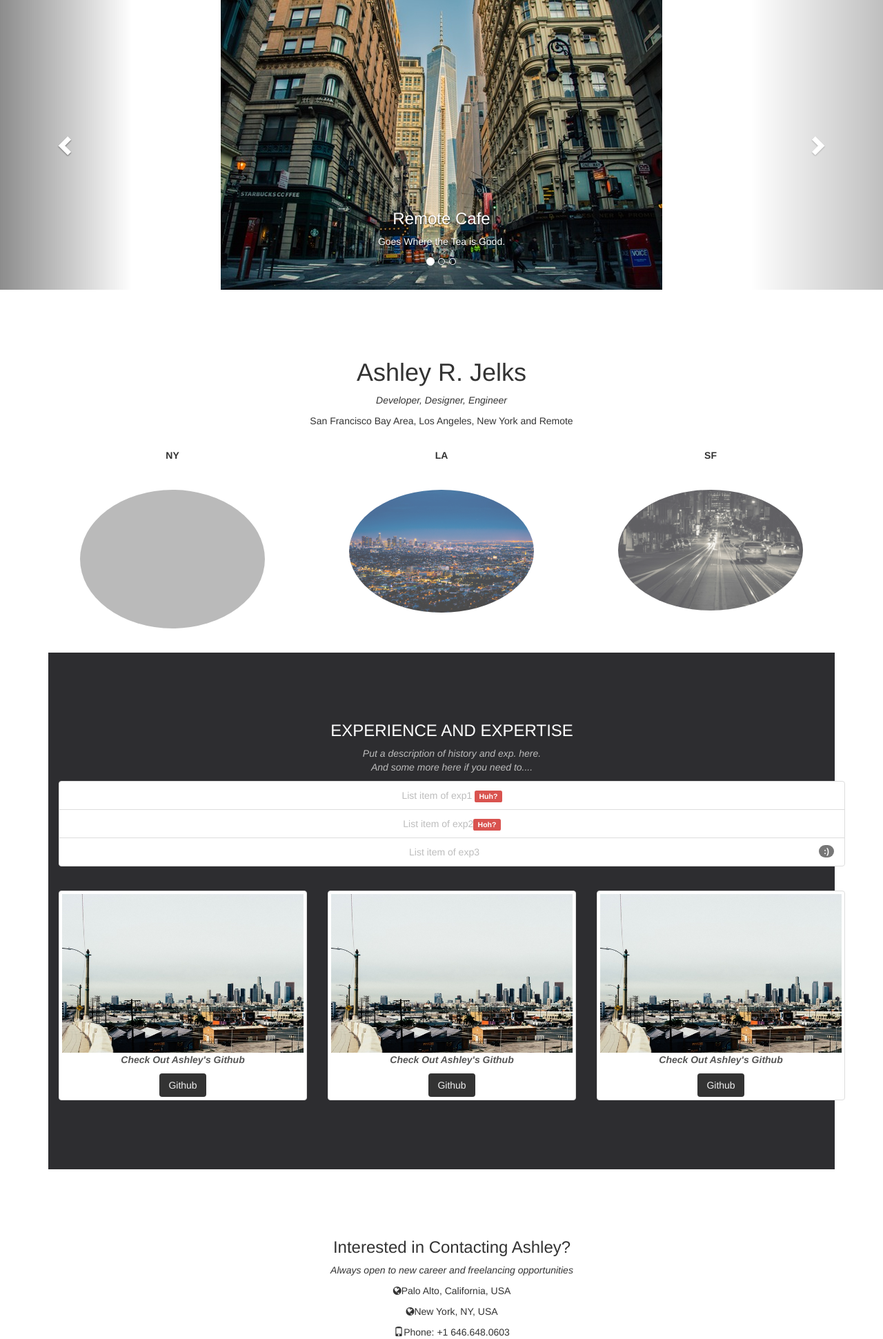
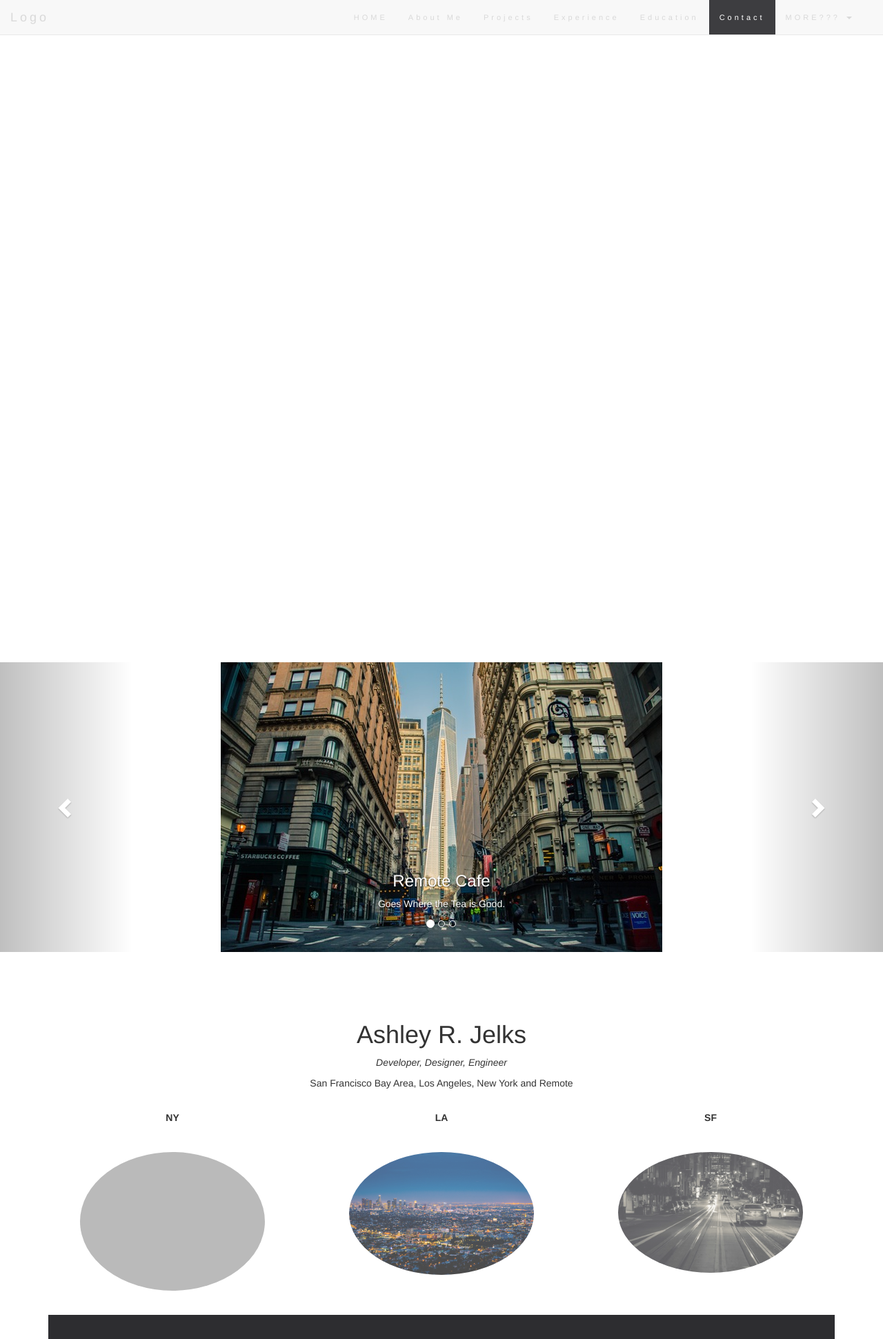
Before and after one commit to ashleyjelks/ashleyjelks.github.io, a Flask app: page / in a window 1280 px wide. Shown: the top 1941 px of the page at 69% size. Run offline with Flask 2, Linux system fonts and the light colour scheme; some libraries are stand-ins or nearby versions; some web fonts are replaced; grey boxes are pictures that could not be loaded.

Commit message:
test push

```diff
--- a/static/css/stylesheet.css
+++ b/static/css/stylesheet.css
@@ -132,3 +132,19 @@
 .dropdown-menu li a:hover {
     background-color: red !important;
 }
+
+/* Add a dark background color to the footer */
+footer {
+    background-color: #2d2d30;
+    color: #f5f5f5;
+    padding: 32px;
+}
+
+footer a {
+    color: #f5f5f5;
+}
+
+footer a:hover {
+    color: #777;
+    text-decoration: none;
+}
--- a/templates/index.html
+++ b/templates/index.html
@@ -9,7 +9,52 @@
 
 </head>
 
-<body>
+<body id="myPage" data-spy="scroll" data-target=".navbar" data-offset="50">
+    <div id="aboutme" class="container"></div>
+    <div id="project" class="container"></div>
+    <div id="experience" class="container"></div>
+    <div id="education" class="container"></div>
+    <div id="contact" class="container"></div>
+
+    <div id="aboutme" class="container"></div>
+    <nav class="navbar navbar-default navbar-fixed-top">
+        <div class="container-fluid">
+            <div class="navbar-header">
+                <button type="button" class="navbar-toggle" data-toggle="collapse"
+                data-target="#myNavabar">
+                    <span class="icon-bar"></span>
+                    <span class="icon-bar"></span>
+                    <span class="icon-bar"></span>
+                </button>
+                <a class="navbar-brand" href="#">Logo</a>
+            </div>
+
+            <div class="collapse navbar-collapse" id="myNavbar">
+                <ul class="nav navbar-nav navbar-right">
+                    <li><a href="#home">HOME</a></li>
+                    <li><a href="#aboutme">About Me</a></li>
+                    <li><a href="#project">Projects</a></li>
+                    <li><a href="#experience">Experience</a></li>
+                    <li><a href="#education">Education</a></li>
+                    <li><a href="#contact">Contact</a></li>
+                    <li class="dropdown">
+                        <a class="dropdown-toggle" data-toggle="dropdown" href="#">MORE???
+                            <span class="caret"></span>
+                        </a>
+                        <ul class="dropdown-menu">
+                            <li><a href="#">Something1</a></li>
+                            <li><a href="#">Something2</a></li>
+                            <li><a href="#">Something3</a></li>
+                        </ul>
+                    </li>
+                    <li><a href="#"><span class="glyphicon glypicon-search"></span></a></li>
+                </ul>
+            </div>
+        </div>
+    </nav>
+
+
+
 
     <div id="myCarousel" class="carousel slide" data-ride="carousel">
         <!-- Carousel plugin is a component for cycling through elements, like a carousel (slideshow) -->
@@ -146,8 +191,6 @@
     <div class="container">
         <h3 class="text-center">Interested in Contacting Ashley?</h3>
             <p class="text-center"><em>Always open to new career and freelancing opportunities</em></p>
-            <p><i class="fa fa-globe"></i>Palo Alto, California, USA</p>
-            <p><i class="fa fa-globe"></i>New York, NY, USA</p>
             <p><span class="glyphicon glyphicon-phone"></span>Phone: +1 646.648.0603</p>
             <p><span class="glyphicon glyphicon-envelope"></span>Email: arjelks@gmail.com</p>
             <p><a href="https://twitter.com/madamejelks"><i class="fa fa-twitter">Twitter</i></a></p>
@@ -166,6 +209,16 @@
     <script src="https://ajax.googleapis.com/ajax/libs/jquery/1.11.3/jquery.min.js"></script>
     <script type="text/javascript" src="//cdn.jsdelivr.net/jquery/1/jquery.min.js"></script>
     <script src="http://maxcdn.bootstrapcdn.com/bootstrap/3.3.5/js/bootstrap.min.js"></script>
-<footer>
+<footer class="text-center">
+    <a class="up-arrow" href="#myPage" data-toggle="tooltip" title="Return to Top">
+        <span class="glyphicon glyphicon-chevron-up"></span>
+    </a><br><br>
+    <p>Ashley R. Jelks <span><i class="fa fa-copyright"></i>  2015</span></p>
 </footer>
+<script type="text/javascript">
+$(document).ready(function(){
+    //Intialize tooltip
+    $('[data-toggle="tooltip"]').tooltip();
+})
+</script>
 </html>
```
